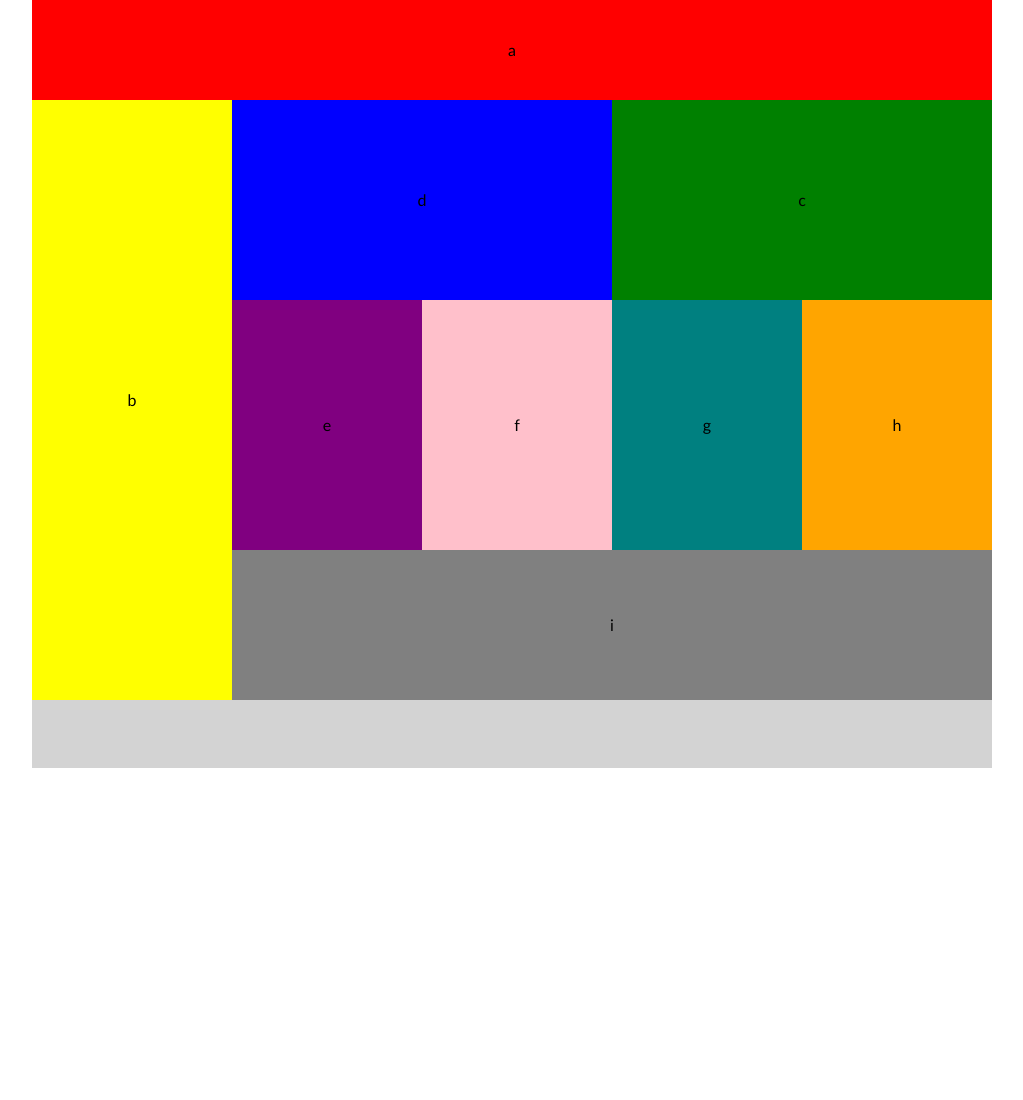
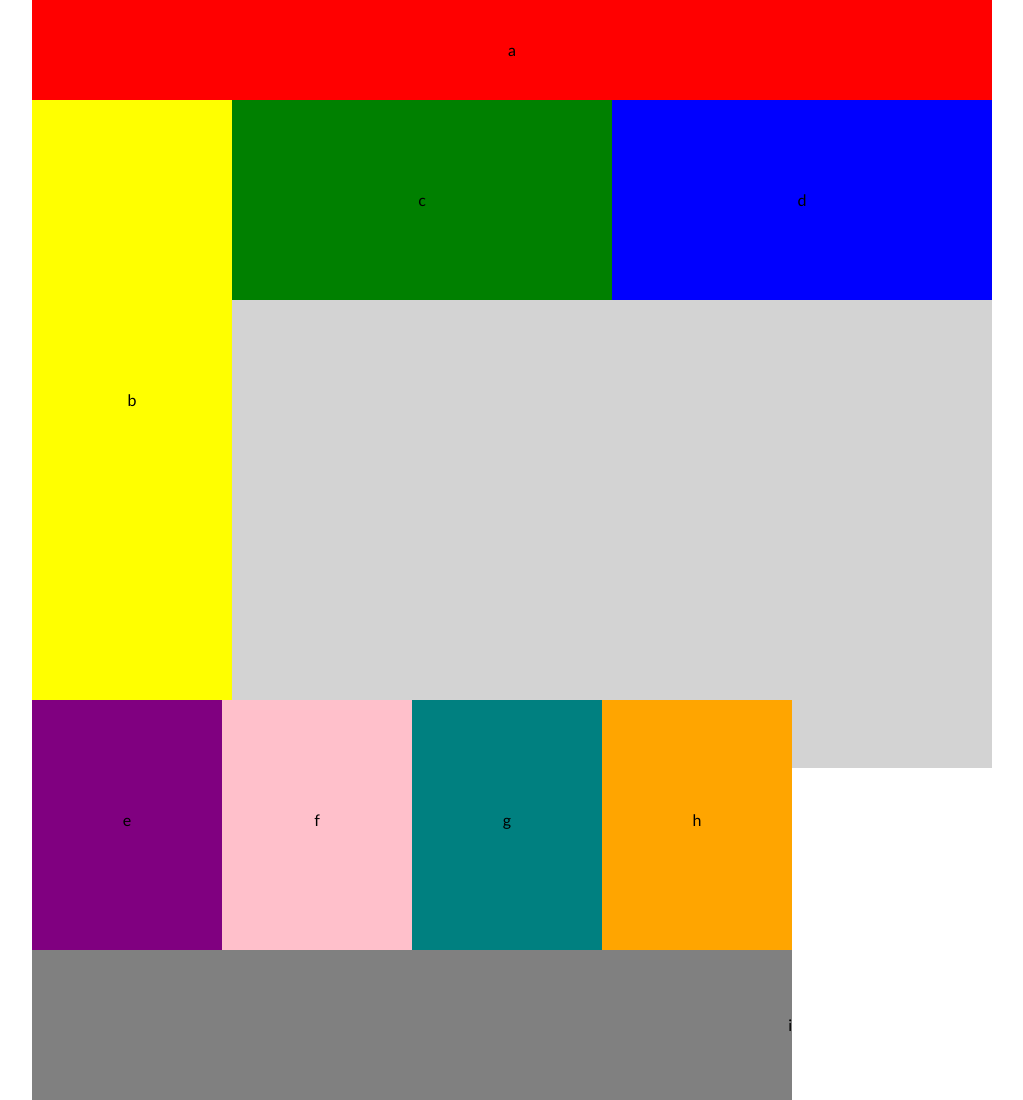
Before and after one commit to myerstina515/lab-01, a plain HTML site: page index.html in a window 1280 px wide. Shown: the whole page, without its empty margins (128-1151 px from the left). Before the commit the page ends 800 px from the top, so only its background shows below. Drawn offline with Linux system fonts and the light colour scheme.

Commit message:
tinkering with lots of CSS and flexbox

```diff
--- a/index.html
+++ b/index.html
@@ -7,7 +7,23 @@
     <main>
         <header id="a"><p>a</p></header>
         <body>
+            <div class="container">
+                <div class="b-d">
                     <section id="b"><p>b</p></section>
+                    <section id="c"><p>c</p></section>
+                    <section id="d"><p>d</p></section>
+                </div>
+                <div class="e-h">
+                    <section id="e"><p>e</p></section>
+                    <section id="f"><p>f</p></section>
+                    <section id="g"><p>g</p></section>
+                    <section id="h"><p>h</p></section>
+
+                <div>
+                    <section><p id="i">i</p></section>
+                </div>
+            </div>
+            <!-- <section id="c-h">
                 <div id="c"><p>c</p></div>
                 <div id="d"><p>d</p></div>
                 <section class="e-h">
@@ -15,7 +31,9 @@
                     <div class="img" id="f"><p>f</p></div>
                     <div class="img" id="g"><p>g</p></div>
                     <div class="img" id="h"><p>h</p></div>
+                </section>
+            </section>-->
         </body>
-        <footer id="i"><p>i</p></footer>
+        <footer></footer>
     </main>
 </html>
--- a/style/layout.css
+++ b/style/layout.css
@@ -1,26 +1,24 @@
 header{
-    width: 480px;
-    height: 75px;
-    float: left;
-    box-sizing: border-box;
-    line-height: 75px;
+    width: 30em;
+    height: 5em;
+    line-height: 5em;
 }
 #b{
-    width: 480px;
-    height: 150px;
-    float: left;
-    box-sizing: border-box;
-    line-height: 150px;
+    width: 30em;
+    height: 10em;
+    line-height: 10em;
 }
 #e, #f, #g, #h{
-    width: 240px;
-    height: 250px;
-    box-sizing: border-box;
-    line-height: 250px;
+    width: 15em;
+    height: 17em;
+    line-height: 15em;
 }
-footer{
-    width: 480px;
-    height: 80px;
-    float: left;
-    line-height: 80px;
+#i{
+    width: 30em;
+    height: 6em;
+    line-height: 6em;
 }
+.e-h{
+    display: flex;
+    flex-wrap: wrap;
+}
--- a/style/module.css
+++ b/style/module.css
@@ -1,5 +1,6 @@
-#e, #f, #g, #h{
-    overflow: hidden;
+*{
+    box-sizing: border-box;
+    text-align: center;
 }
 #a{
     background-color: red;
@@ -14,67 +15,79 @@
     background-color: blue;
 }
 #e{
-    float: left;
+    /* float: left; */
     background-color: purple;
 }
 #f{
-    float: left;
+    /* float: left; */
     background-color: pink;
 }
 #g{
-    float: left;
+    /* float: left; */
     background-color: teal;
 }
 #h{
-    float: left;
+    /* float: left; */
     background-color: orange;
 }
 #i{
     background-color: grey;
 }
 #c, #d{
-    width: 480px;
-    height: 125px;
-    float: left;
+    width: 30em;
+    height: 8em;
+    /* float: left; */
     box-sizing: border-box;
-    line-height: 125px;
+    line-height: 8em;
 }
 @media(min-width: 760px){
     main{
         width: 960px;
         height: 768px;
+        /* display: flex;
+        flex-wrap: wrap; */
+    }
+    .b-d{
+        display: flex;
+        flex-wrap: wrap;
     }
     #a{
         width: 960px;
         height: 100px;
-        clear: both;
         line-height: 100px;
     }
     #b{
         width: 200px;
         height: 600px;
-        float: left;
         line-height: 600px;
+    }
+    .container{
+        display: flex;
+        flex-wrap: wrap;
     }
     #c, #d{
         width: 380px;
         height: 200px;
-        float: right;
         line-height: 200px;
     }
     #e, #f, #g, #h{
         width: 190px;
         height: 250px;
+        float: right;
     }
     #i{
         width: 760px;
         height: 150px;
-        clear: both;
         line-height: 150px;
+        display: flex;
+        justify-content: right;
     }
-    .e-h{
-        float: right;
+    #c-h{
+        display: flex;
+        flex-wrap: wrap;
+        align-content: flex-start;
     }
+
 }
 
 @media(min-width: 960px){
```
Lines whose indentation alone changed are shown as unchanged.
